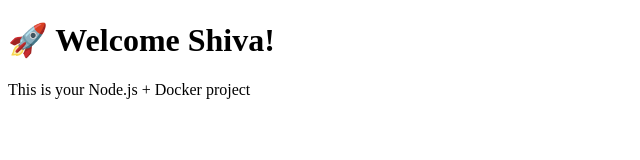
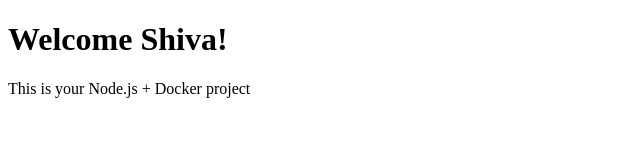
Before and after one commit to dasarishiva593/projectwork, a website: page public/index.html in a window 1280 px wide. Shown: the whole page, without its empty margins (0-640 px from the left). Drawn offline with Linux system fonts and the light colour scheme.

Commit message:
my project

```diff
--- a/public/index.html
+++ b/public/index.html
@@ -4,7 +4,7 @@
     <title>My DevOps App</title>
 </head>
 <body>
-    <h1>🚀 Welcome Shiva!</h1>
+    <h1> Welcome Shiva!</h1>
     <p>This is your Node.js + Docker project</p>
 </body>
 </html>
```
